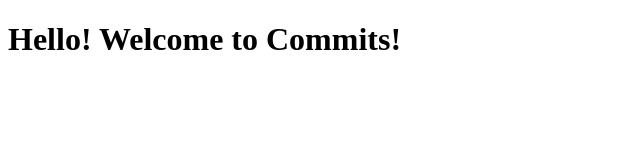
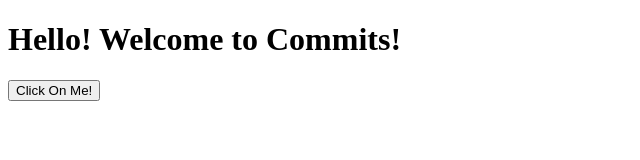
Before and after one commit to saivanga/commits, a plain HTML site: page index.html in a window 1280 px wide. Shown: the whole page, without its empty margins (0-640 px from the left). Drawn offline with Linux system fonts and the light colour scheme.

Commit message:
added button

```diff
--- a/index.html
+++ b/index.html
@@ -8,6 +8,7 @@
   </head>
   <body>
     <h1>Hello! Welcome to Commits!</h1>
+    <button id="button">Click On Me!</button>
   </body>
   <script src="scripts.js"></script>
 </html>
```
